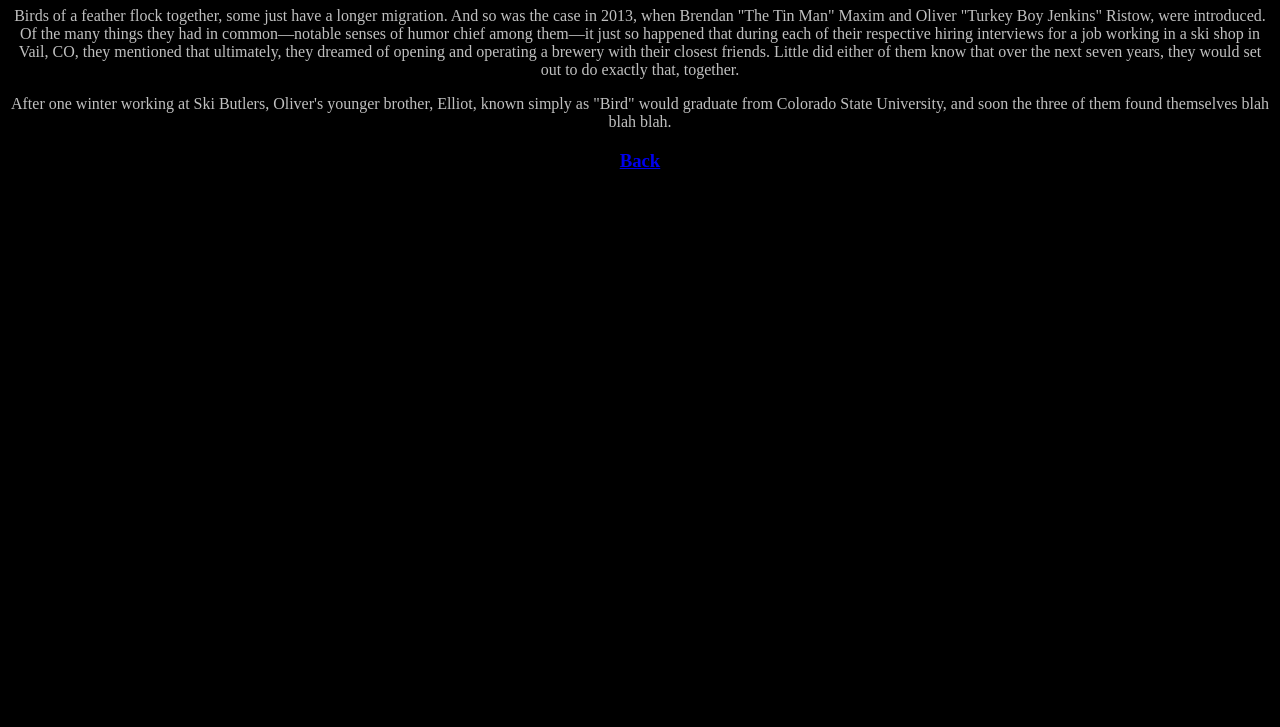
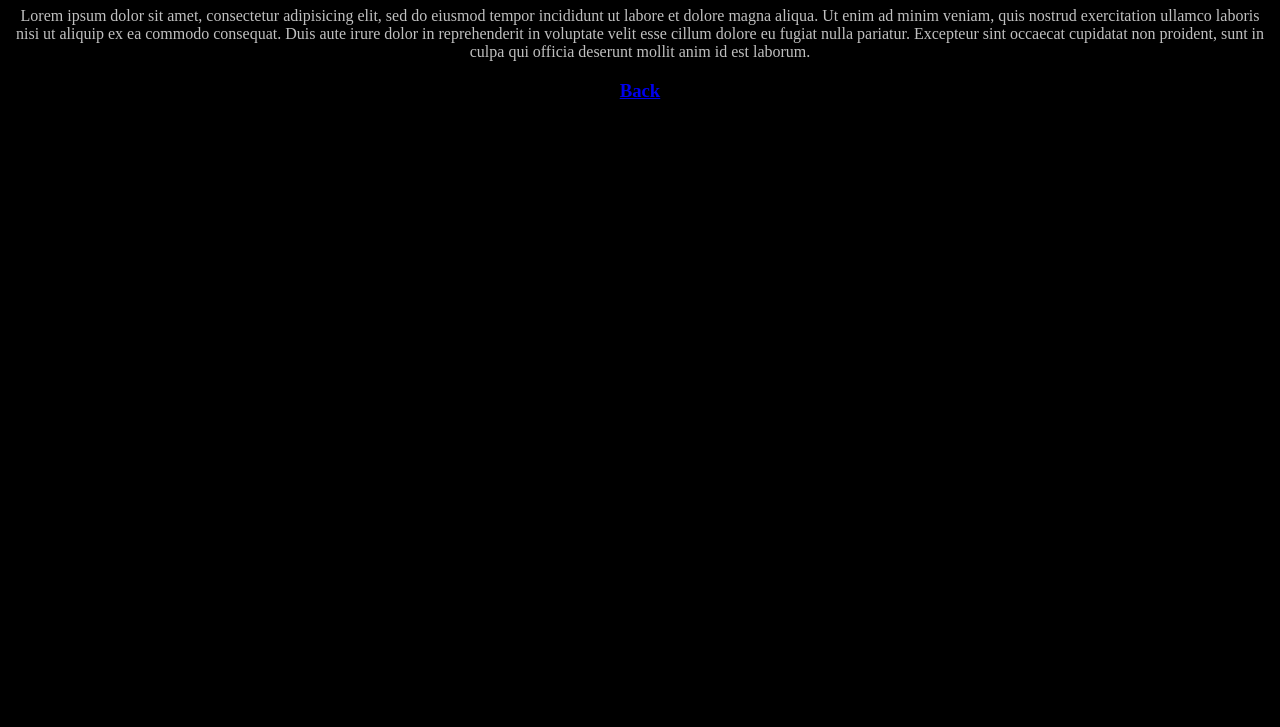
Before and after one commit to ocristow/ocristow.github.io, a plain HTML site: page unit_1/AboutUs.html in a window 1280 px wide. Shown: the part 73-800 px from the top of the page. Drawn offline with Linux system fonts and the light colour scheme.

Commit message:
lorem sub

```diff
--- a/unit_1/AboutUs.html
+++ b/unit_1/AboutUs.html
@@ -6,9 +6,12 @@
 	</head>
 	<body>
 		<h1> About Us</h1>
-			<p>Birds of a feather flock together, some just have a longer migration. And so was the case in 2013, when Brendan "The Tin Man" Maxim and Oliver "Turkey Boy Jenkins" Ristow, were introduced. Of the many things they had in common—notable senses of humor chief among them—it just so happened that during each of their respective hiring interviews for a job working in a ski shop in Vail, CO, they mentioned that ultimately, they dreamed of opening and operating a brewery with their closest friends. Little did either of them know that over the next seven years, they would set out to do exactly that, together.</p>
-
-			<p>After one winter working at Ski Butlers, Oliver's younger brother, Elliot, known simply as "Bird" would graduate from Colorado State University, and soon the three of them found themselves blah blah blah.</p>
+			<p>Lorem ipsum dolor sit amet, consectetur adipisicing elit, sed do eiusmod
+			tempor incididunt ut labore et dolore magna aliqua. Ut enim ad minim veniam,
+			quis nostrud exercitation ullamco laboris nisi ut aliquip ex ea commodo
+			consequat. Duis aute irure dolor in reprehenderit in voluptate velit esse
+			cillum dolore eu fugiat nulla pariatur. Excepteur sint occaecat cupidatat non
+			proident, sunt in culpa qui officia deserunt mollit anim id est laborum.</p>
 			<h3><a href="index.html">Back</a></h3>
 	</body>
 </html>
```
Also changed, not shown: 1 other file.
